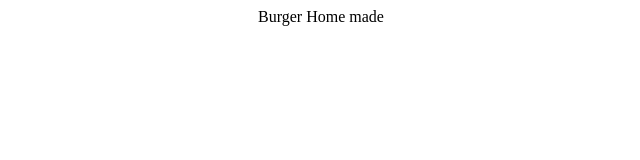
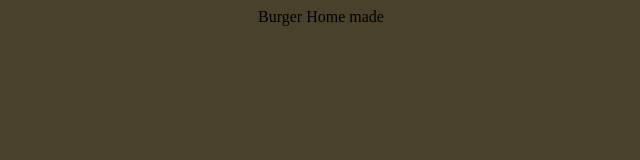
Before and after one commit to At-brian/GITCHALLENGE, a plain HTML site: page index.html in a window 1280 px wide. Shown: the whole page, without its empty margins (319-959 px from the left). Drawn offline with Linux system fonts and the light colour scheme.

Commit message:
add background color

```diff
--- a/style.css
+++ b/style.css
@@ -17,6 +17,7 @@
     -webkit-align-items: center;
     -ms-flex-align: center;
     align-items: center;
+    background-color: #4A412A ;
     }
 
 .burger {
```
